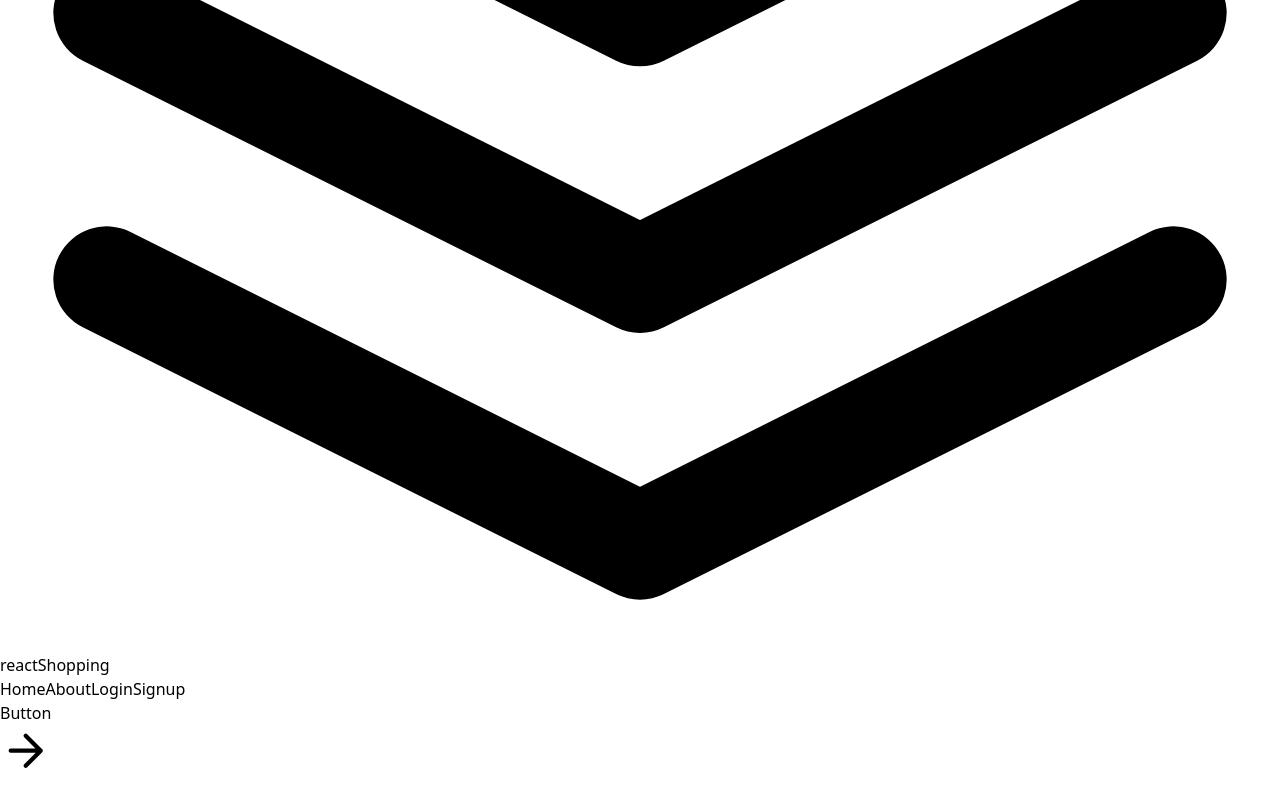
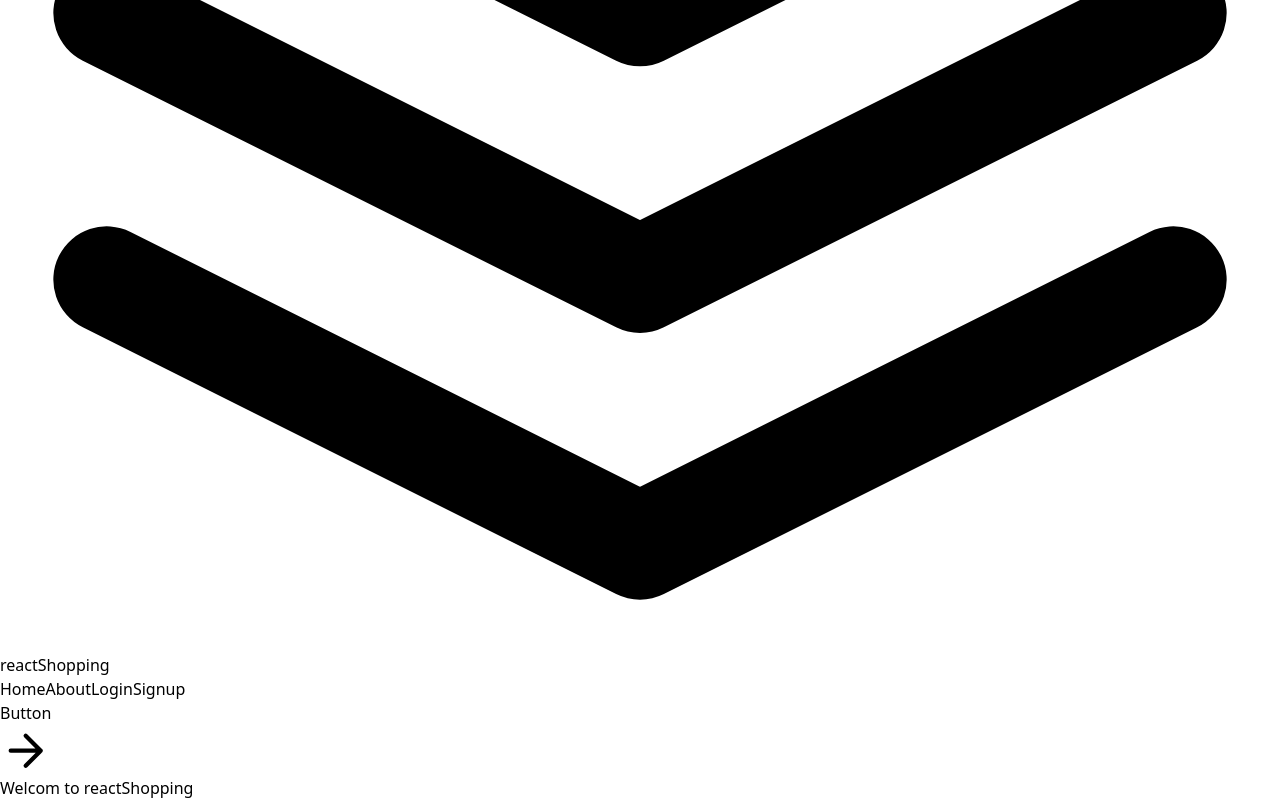
Before and after one commit to abeer025/reactShopping, a React (Vite) app: page / in a window 1280 px wide. Shown: the part 627-1427 px from the top of the page. Before the commit the page ends 1403 px from the top, so only its background shows below. Built offline with nearby package versions, Linux system fonts and the light colour scheme.

Commit message:
Update Home.jsx

```diff
--- a/src/pages/Home.jsx
+++ b/src/pages/Home.jsx
@@ -2,7 +2,7 @@
 function Home() {
   return (
     <div className="container mx-auto p-4">
-
+      Welcom to reactShopping
     </div>
   );
 }
```
